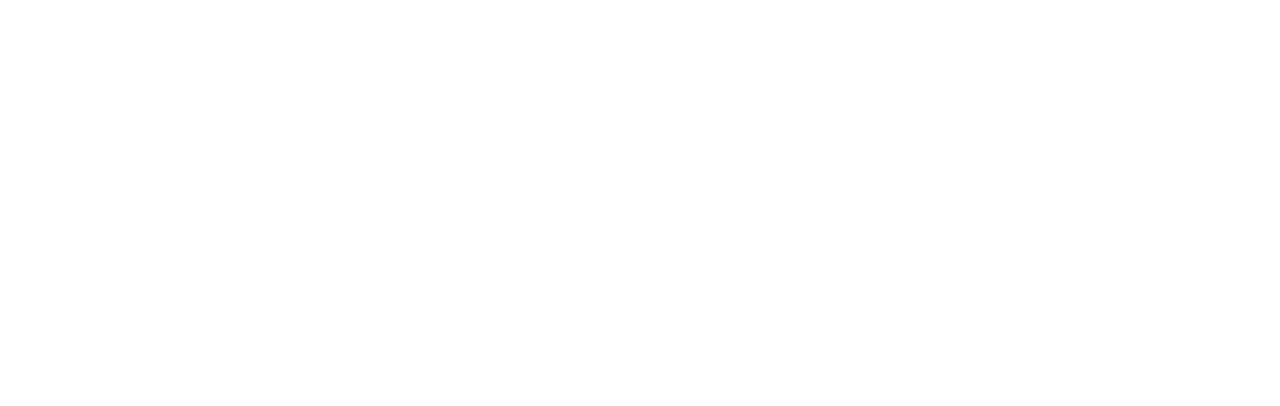
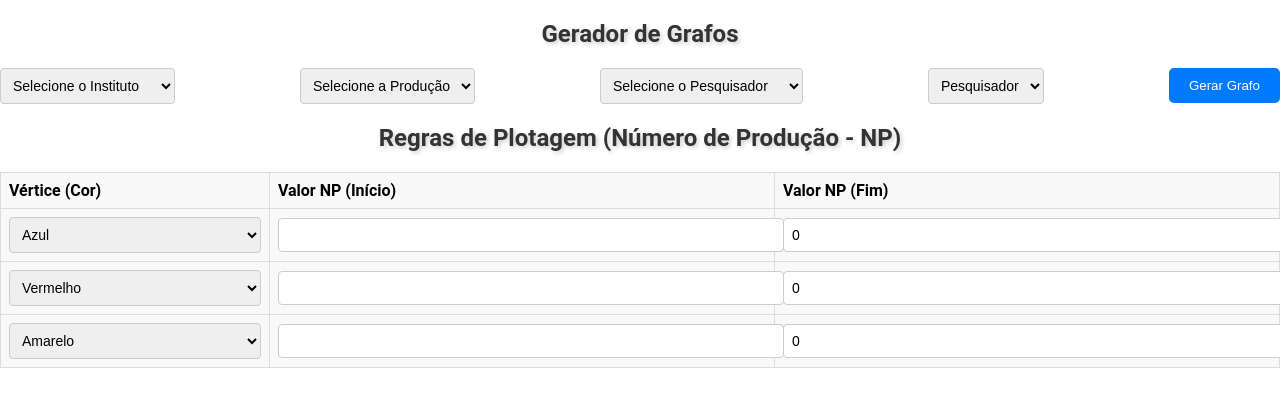
Before and after one commit to davi-tr/frontDS1, a React (Vite) app: page /telagrafo in a window 1280 px wide. Before the commit this address had no page. Shown: the top 406 px of the page. Built offline with nearby package versions, Linux system fonts and the light colour scheme.

Commit message:
tela de grafos

```diff
--- a/src/App.jsx
+++ b/src/App.jsx
@@ -7,6 +7,7 @@
 import 'react-toastify/dist/ReactToastify.css';
 import { BrowserRouter as Router, Routes, Route } from 'react-router-dom';
 import TelaProducoes from './TelaProducoes';
+import TelaGrafo from './TelaGrafo';
 
 function App() {
   return (
@@ -16,6 +17,7 @@
         <Route path="/datatable" element={<DataTable />} />
         <Route path="/telaprincipal" element={<TelaPrincipal />} />
         <Route path="/telaproducao" element={<TelaProducoes />} />
+        <Route path="/telagrafo" element={<TelaGrafo />} />
       </Routes>
       <ToastContainer />
     </Router>
--- /dev/null
+++ b/src/TelaGrafo.css
@@ -0,0 +1,133 @@
+/* TelaGrafo.css */
+
+/* Estilos gerais */
+.grafo-generator {
+    font-family: 'Roboto', sans-serif;
+    margin: 0;
+    padding: 0;
+  }
+
+  /* Estilos para o container principal */
+  .container {
+    animation: fadeInContainer 0.5s ease;
+  }
+
+  @keyframes fadeInContainer {
+    from {
+      opacity: 0;
+      transform: translateY(20px);
+    }
+    to {
+      opacity: 1;
+      transform: translateY(0);
+    }
+  }
+
+  .titulo {
+    animation: fadeInTitle 0.8s ease;
+  }
+
+  @keyframes fadeInTitle {
+    from {
+      opacity: 0;
+      transform: translateY(40px);
+    }
+    to {
+      opacity: 1;
+      transform: translateY(0);
+    }
+  }
+
+  /* Estilos para as configurações */
+  .configuracoes {
+    display: flex;
+    justify-content: space-between;
+    align-items: center;
+    margin-top: 20px;
+  }
+
+  .combo-box {
+    margin-right: 20px;
+  }
+
+  /* Estilos para os selects */
+  .combo-box select {
+    width: 100%;
+    padding: 8px;
+    border: 1px solid #ccc;
+    border-radius: 4px;
+    font-size: 14px;
+    cursor: pointer;
+  }
+
+  /* Estilos para o botão de gerar grafo */
+  .gerar-button {
+    background-color: #007BFF;
+    color: white;
+    border: none;
+    padding: 10px 20px;
+    border-radius: 5px;
+    cursor: pointer;
+    transition: background-color 0.3s;
+  }
+
+  .gerar-button:hover {
+    background-color: #0056b3;
+  }
+
+  /* Estilos para as regras de plotagem */
+  .regras-plotagem {
+    margin-top: 20px;
+  }
+
+  .config-table {
+    width: 100%;
+    border-collapse: collapse;
+    border: 1px solid #ddd;
+    margin-top: 20px;
+    animation: fadeInTable 0.5s ease;
+  }
+
+  @keyframes fadeInTable {
+    from {
+      opacity: 0;
+      transform: translateY(20px);
+    }
+    to {
+      opacity: 1;
+      transform: translateY(0);
+    }
+  }
+
+  .config-table th, .config-table td {
+    border: 1px solid #ddd;
+    padding: 8px;
+    text-align: left;
+  }
+
+  /* Estilos para os inputs e selects nas regras de plotagem */
+  .config-table select, .config-table input {
+    width: 100%;
+    padding: 8px;
+    border: 1px solid #ccc;
+    border-radius: 4px;
+    font-size: 14px;
+    cursor: pointer;
+  }
+
+  /* Estilos para o botão de gerar grafo */
+  .gerar-button {
+    background-color: #007BFF;
+    color: white;
+    border: none;
+    padding: 10px 20px;
+    border-radius: 5px;
+    cursor: pointer;
+    transition: background-color 0.3s;
+  }
+
+  .gerar-button:hover {
+    background-color: #0056b3;
+  }
+
+  /* Restante do seu CSS */
--- a/src/TelaGrafo.jsx
+++ b/src/TelaGrafo.jsx
@@ -1,113 +1,136 @@
-/*import React, { useState } from 'react';
-import { View, Text, Button, Picker, TextInput, FlatList } from 'react-native';
-//instalar
-import { BarChart, Grid } from 'react-native-svg-charts';
+import React, { useState } from 'react';
+import './TelaPrincipal.css';
+import './Telagrafo.css';
 
-const TelaGRafo = () => {
-  const [selectedInstitute, setSelectedInstitute] = useState(null);
-  const [selectedResearcher, setSelectedResearcher] = useState(null);
-  const [selectedProduction, setSelectedProduction] = useState(null);
-  const [colorRanges, setColorRanges] = useState([
-    { color: 'red', min: 0, max: 10 },
-    { color: 'yellow', min: 11, max: 20 },
-    { color: 'green', min: 21, max: 30 },
+function TelaGrafo() {
+  const [selectedInstituto, setSelectedInstituto] = useState('');
+  const [selectedProducao, setSelectedProducao] = useState('');
+  const [selectedPesquisador, setSelectedPesquisador] = useState('');
+  const [selectedTipoVertice, setSelectedTipoVertice] = useState('Pesquisador');
+  const [instituto, setInstituto] = useState('');
+  const [pesquisador, setPesquisador] = useState('');
+  const [tipoProducao, setTipoProducao] = useState('');
+  const [listaDeInstitutos, setListaDeInstitutos] = useState([]);
+  const apiUrl = "http://localhost:8083/instituto";
+  const [listaDePesquisadores, setListaDePesquisadores] = useState([]);
+  const apiUrlP = "http://localhost:8083/pesquisador";
+  const [regrasNP, setRegrasNP] = useState([
+
+    { cor: 'Azul', inicio: '', fim: '0' },
+    { cor: 'Vermelho', inicio: '', fim: '0' },
+    { cor: 'Amarelo', inicio: '', fim: '0' },
   ]);
-  const [graphData, setGraphData] = useState([]);
 
-  const generateGraph = () => {
+  const handleRegraChange = (index, field, value) => {
+    const updatedRegras = [...regrasNP];
+    updatedRegras[index][field] = value;
+    setRegrasNP(updatedRegras);
+  };
 
-    const instituteData = selectedInstitute;
-    const researcherData = selectedResearcher;
-    const productionData = selectedProduction;
 
-    const filteredData = combineAndFilterData(instituteData, researcherData, productionData, colorRanges);
 
-    setGraphData(filteredData);
+  const handleGerarGrafo = () => {
+    // Coloque aqui a lógica para gerar o grafo com base nas configurações selecionadas
+    // Isso pode envolver a chamada de funções ou componentes específicos para a geração de gráficos.
   };
 
   return (
-    <View>
-      <Text>Selecione o instituto:</Text>
-      <Picker
-        selectedValue={selectedInstitute}
-        onValueChange={(itemValue) => setSelectedInstitute(itemValue)}
+    <div className="grafo-generator">
+      <h2 className="titulo">Gerador de Grafos</h2>
+      <div className="configuracoes">
+        <div className="combo-box">
+        <select
+            value={instituto}
+            onChange={(e) => setInstituto(e.target.value)}
+            className="custom-input"
           >
-        {institutes.map((institute, index) => (
-          <Picker.Item key={index} label={institute} value={institute} />
+            <option value="">Selecione o Instituto</option>
+            {listaDeInstitutos.map((instituto) => (
+              <option key={instituto.id} value={instituto.id}>
+                {instituto.nome}
+              </option>
             ))}
-      </Picker>
-
-      <Text>Selecione o pesquisador:</Text>
-      <Picker
-        selectedValue={selectedResearcher}
-        onValueChange={(itemValue) => setSelectedResearcher(itemValue)}
+          </select>
+        </div>
+        <div className="combo-box">
+          <select
+            value={selectedProducao}
+            onChange={(e) => setSelectedProducao(e.target.value)}
           >
-        {researchers.map((researcher, index) => (
-          <Picker.Item key={index} label={researcher} value={researcher} />
+            <option value="">Selecione a Produção</option>
+            {/* Opções de produções aqui */}
+          </select>
+        </div>
+        <div className="combo-box">
+        <select
+            value={pesquisador}
+            onChange={(e) => setPesquisador(e.target.value)}
+            className="custom-input"
+          >
+            <option value="">Selecione o Pesquisador</option>
+            {listaDePesquisadores.map((pesquisador) => (
+              <option key={pesquisador.idXML} value={pesquisador.idXML}>
+                {pesquisador.nome}
+              </option>
             ))}
-      </Picker>
-
-      <Text>Selecione a produção:</Text>
-      <Picker
-        selectedValue={selectedProduction}
-        onValueChange={(itemValue) => setSelectedProduction(itemValue)}
+          </select>
+        </div>
+        <div className="combo-box">
+          <select
+            value={selectedTipoVertice}
+            onChange={(e) => setSelectedTipoVertice(e.target.value)}
           >
-        {productions.map((production, index) => (
-          <Picker.Item key={index} label={production} value={production} />
+            <option value="Pesquisador">Pesquisador</option>
+            <option value="Instituto">Instituto</option>
+            <option value="Producao">Produção</option>
+          </select>
+        </div>
+        <button onClick={handleGerarGrafo} className="gerar-button">Gerar Grafo</button>
+      </div>
+      <div className="regras-plotagem">
+        <h2 className="titulo">Regras de Plotagem (Número de Produção - NP)</h2>
+        <table className="config-table">
+          <thead>
+            <tr>
+              <th>Vértice (Cor)</th>
+              <th>Valor NP (Início)</th>
+              <th>Valor NP (Fim)</th>
+            </tr>
+          </thead>
+          <tbody>
+            {regrasNP.map((regra, index) => (
+              <tr key={index}>
+                <td>
+                  <select
+                    value={regra.cor}
+                    onChange={(e) => handleRegraChange(index, 'cor', e.target.value)}
+                  >
+                    <option value="Azul">Azul</option>
+                    <option value="Vermelho">Vermelho</option>
+                    <option value="Amarelo">Amarelo</option>
+                  </select>
+                </td>
+                <td>
+                  <input
+                    type="number"
+                    value={regra.inicio}
+                    onChange={(e) => handleRegraChange(index, 'inicio', e.target.value)}
+                  />
+                </td>
+                <td>
+                  <input
+                    type="number"
+                    value={regra.fim}
+                    onChange={(e) => handleRegraChange(index, 'fim', e.target.value)}
+                  />
+                </td>
+              </tr>
             ))}
-      </Picker>
-
-      <Text>Configurar cores do gráfico:</Text>
-      <FlatList
-        data={colorRanges}
-        keyExtractor={(item, index) => index.toString()}
-        renderItem={({ item, index }) => (
-          <View>
-            <TextInput
-              placeholder="Cor"
-              value={item.color}
-              onChangeText={(text) => {
-                const updatedColorRanges = [...colorRanges];
-                updatedColorRanges[index].color = text;
-                setColorRanges(updatedColorRanges);
-              }}
-            />
-            <TextInput
-              placeholder="Mínimo"
-              value={item.min.toString()}
-              onChangeText={(text) => {
-                const updatedColorRanges = [...colorRanges];
-                updatedColorRanges[index].min = parseInt(text, 10);
-                setColorRanges(updatedColorRanges);
-              }}
-            />
-            <TextInput
-              placeholder="Máximo"
-              value={item.max.toString()}
-              onChangeText={(text) => {
-                const updatedColorRanges = [...colorRanges];
-                updatedColorRanges[index].max = parseInt(text, 10);
-                setColorRanges(updatedColorRanges);
-              }}
-            />
-          </View>
-        )}
-      />
-
-      <Button title="Gerar Gráfico" onPress={generateGraph} />
-
-      <Text>Dados do gráfico:</Text>
-      <BarChart
-        style={{ height: 200 }}
-        data={graphData}
-        svg={{ fill: 'green' }} // Cor das barras (pode ser personalizada)
-        contentInset={{ top: 30, bottom: 30 }}
-      >
-        <Grid />
-      </BarChart>
-    </View>
+          </tbody>
+        </table>
+      </div>
+    </div>
   );
-};
+}
 
 export default TelaGrafo;
-*/
--- a/src/TelaHome.jsx
+++ b/src/TelaHome.jsx
@@ -4,6 +4,7 @@
 import DataTable from './components/Instituto/DataTable';
 import fotofemass from './fotofemass.png';
 import TelaProducoes from './TelaProducoes';
+import TelaGrafo from './TelaGrafo';
 import './TelaHome.css'; // Importe o arquivo de estilos atualizado
 
 function Home() {
@@ -30,13 +31,14 @@
           <li className={currentScreen === 'producoes' ? 'active' : ''} onClick={() => handleNavigate('producoes')}>
             <p className='tabs'>Produções</p>
           </li>
-          <li className={currentScreen === 'grafo' ? 'active' : ''} onClick={() => handleNavigate('grafos')}>
+          <li className={currentScreen === 'grafo' ? 'active' : ''} onClick={() => handleNavigate('grafo')}>
             <p className='tabs'>Gerador de grafo</p>
           </li>
         </ul>
       </div>
       <div className="content">
         {currentScreen === 'pesquisador' && <TelaPrincipal />}
+        {currentScreen === 'grafo' && <TelaGrafo />}
         {currentScreen === 'instituto' && <DataTable />}
         {currentScreen === 'home' && (
           <div>
@@ -50,7 +52,6 @@
           </div>
         )}
         {currentScreen === 'producoes' && <TelaProducoes />}
-        {currentScreen === '' && <TelaGrafo />}
       </div>
     </div>
   );
```
Lines whose indentation alone changed are shown as unchanged.
